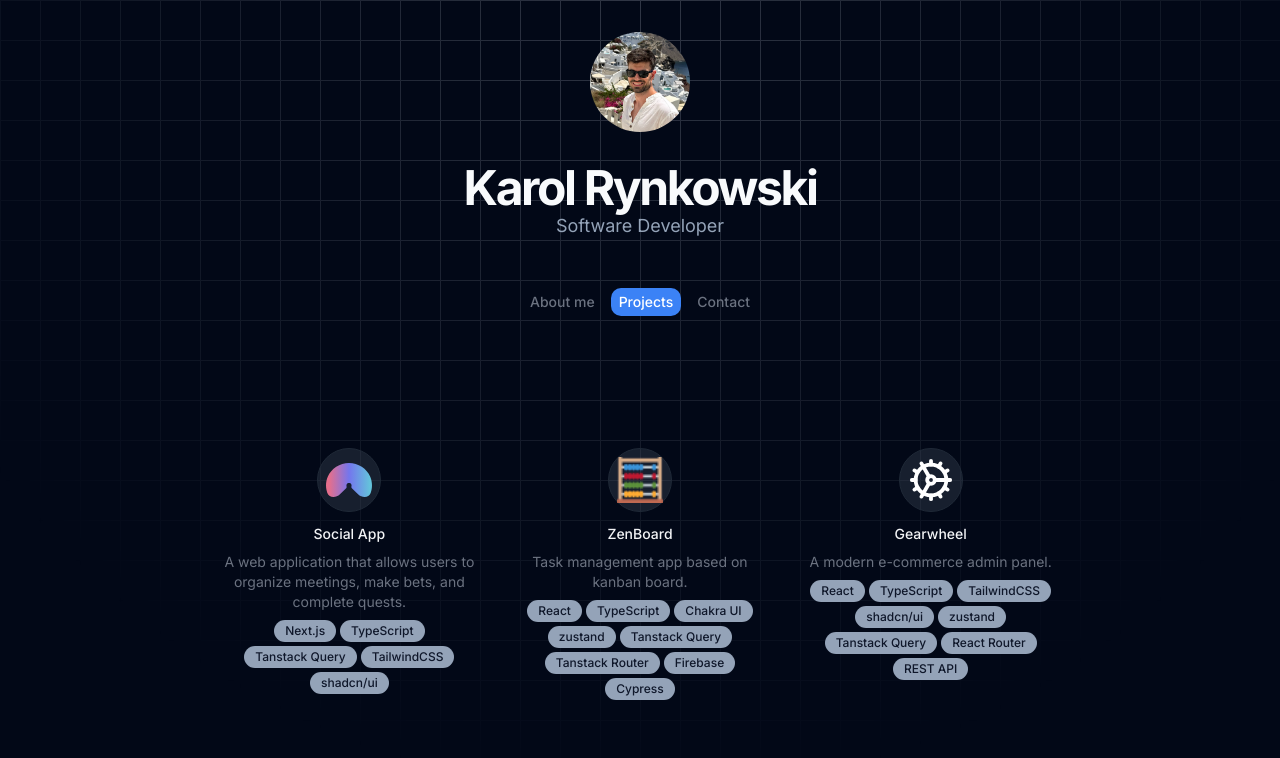
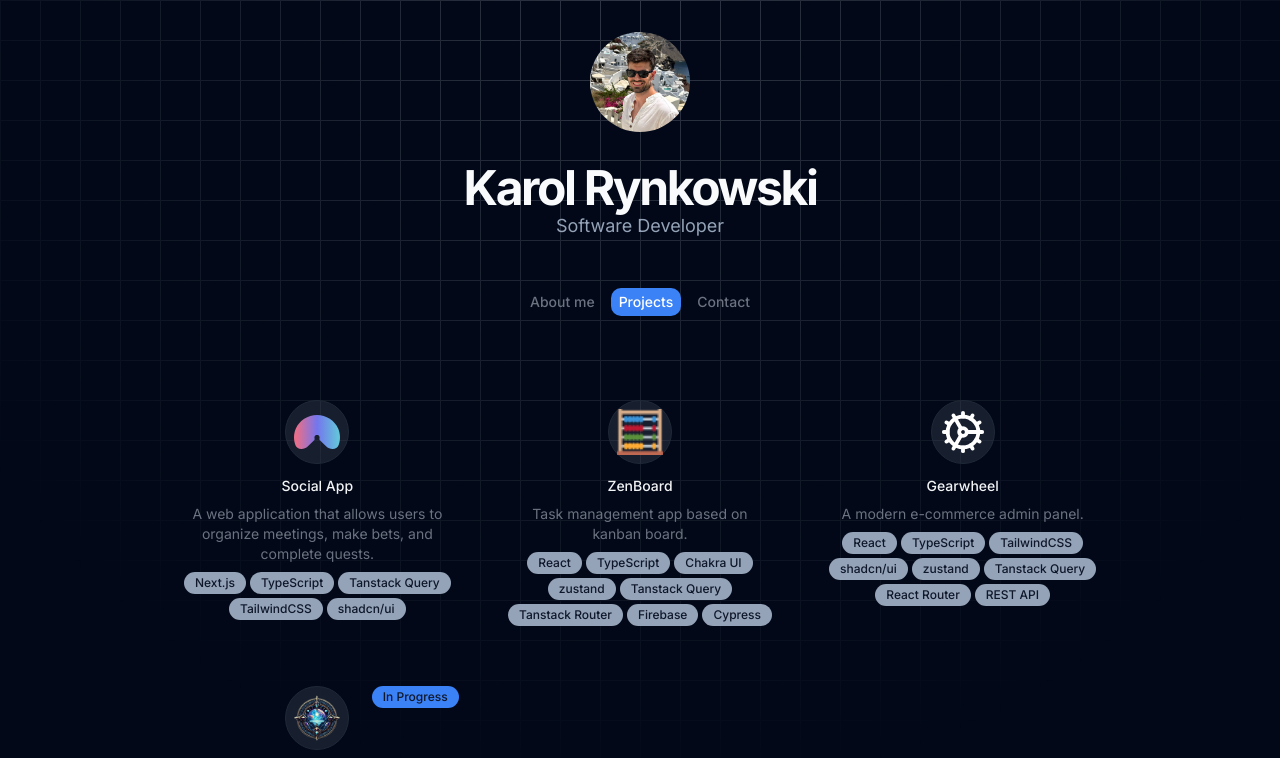
Before and after one commit to rynkovski/portfolio_v2, a Next.js app: page /projects in a window 1280 px wide. Shown: the top 758 px of the page. Built offline with nearby package versions, Linux system fonts and the light colour scheme.

Commit message:
feat: update layout

```diff
--- a/src/app/(sections)/contact/page.tsx
+++ b/src/app/(sections)/contact/page.tsx
@@ -77,7 +77,6 @@ const navigation: {
 };
 function Index() {
   return (
-    <div className="flex flex-col items-center justify-center p-12 pb-8">
     <section id="contact">
       <div className="w-full max-w-6xl px-4 py-12 mx-auto sm:px-6 lg:px-8">
         <div className="flex justify-center gap-32 mt-5">
@@ -98,7 +97,6 @@ function Index() {
         </div>
       </div>
     </section>
-    </div>
   );
 }
 
--- a/src/app/(sections)/layout.tsx
+++ b/src/app/(sections)/layout.tsx
@@ -24,7 +24,6 @@ function Layout({ children }: { children: React.ReactNode }) {
       </header>
       <ButtonShapeTabs />
       <main>{children}</main>
-      <Footer />
     </div>
   );
 }
--- a/src/app/(sections)/page.tsx
+++ b/src/app/(sections)/page.tsx
@@ -31,8 +31,8 @@ const slugs = [
 ];
 export default function Index() {
   return (
-    <div className="flex flex-col items-center justify-center p-12 pb-8">
-      <section className="text-muted-foreground flex gap-2 flex-col">
+    <div className="flex flex-col items-center justify-center">
+      <section className="text-muted-foreground flex gap-2 flex-col mx-4">
         <p>
           Hey, I&apos;m Karol Rynkowski, a{" "}
           <span className="text-white">frontend developer </span> who loves
--- a/src/app/(sections)/projects/page.tsx
+++ b/src/app/(sections)/projects/page.tsx
@@ -75,7 +75,7 @@ function Index() {
       }}
       className="flex flex-col items-center justify-center p-12 pb-8"
     >
-      <section id="projects" className="p-12">
+      <section id="projects">
         <div className="grid w-full grid-cols-2 gap-10 md:grid-cols-3">
           {ProjectsData.map((project) => {
             return (
--- a/src/app/layout.tsx
+++ b/src/app/layout.tsx
@@ -4,6 +4,7 @@ import { cn } from "@/lib/utils";
 import { ThemeProvider } from "@/components/theme-provider";
 import GridPattern from "@/components/magicui/grid-pattern";
 import "@/styles/globals.css";
+import Footer from "@/components/footer";
 
 const fontSans = FontSans({
   subsets: ["latin"],
@@ -34,6 +35,8 @@ export default function RootLayout({
           disableTransitionOnChange
         >
           {children}
+          <Footer />
+
           <GridPattern
             width={40}
             height={40}
```
Lines whose indentation alone changed are shown as unchanged.
